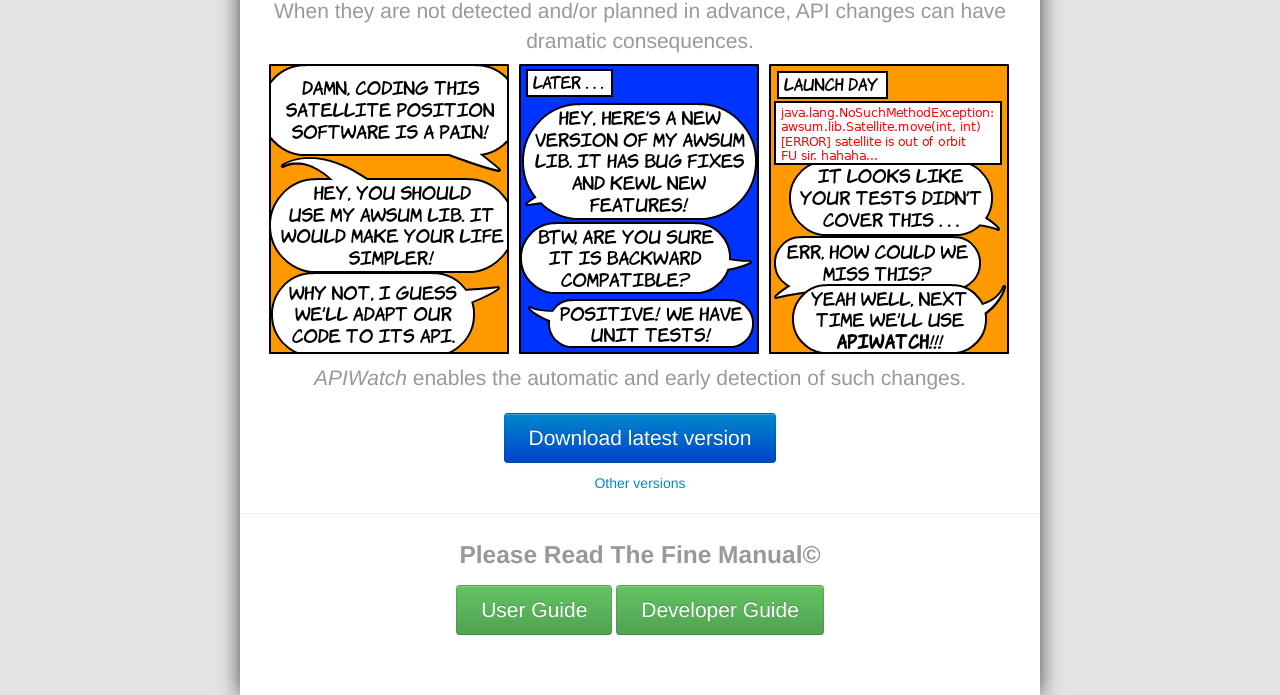
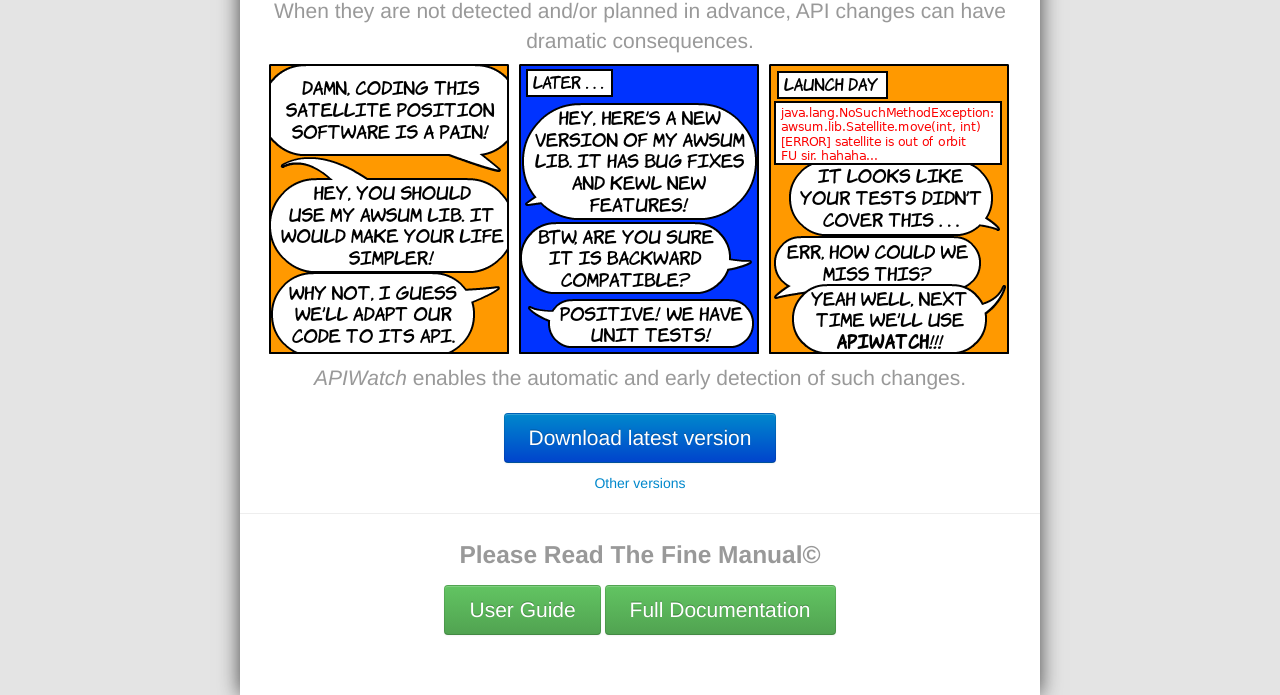
Before and after one commit to apiwatch/apiwatch, a plain HTML site: page index.html in a window 1280 px wide. Shown: the part 321-1016 px from the top of the page. Drawn offline with Linux system fonts and the light colour scheme.

Commit message:
Update index.html

```diff
--- a/index.html
+++ b/index.html
@@ -68,8 +68,8 @@ padding: 14px 24px;
 <hr>
 
     <h3 class="muted">Please Read The Fine Manual&copy;</h3>
-    <a href="http://docs.apiwatch.org/" target="_blank" class="btn btn-success">User Guide</a>
-    <a href="http://docs.apiwatch.org/" target="_blank" class="btn btn-success">Developer Guide</a>
+    <a href="http://docs.apiwatch.org/en/latest/user/" target="_blank" class="btn btn-success">User Guide</a>
+    <a href="http://docs.apiwatch.org/" target="_blank" class="btn btn-success">Full Documentation</a>
   </div>
 
 </div> <!-- /container -->
```
